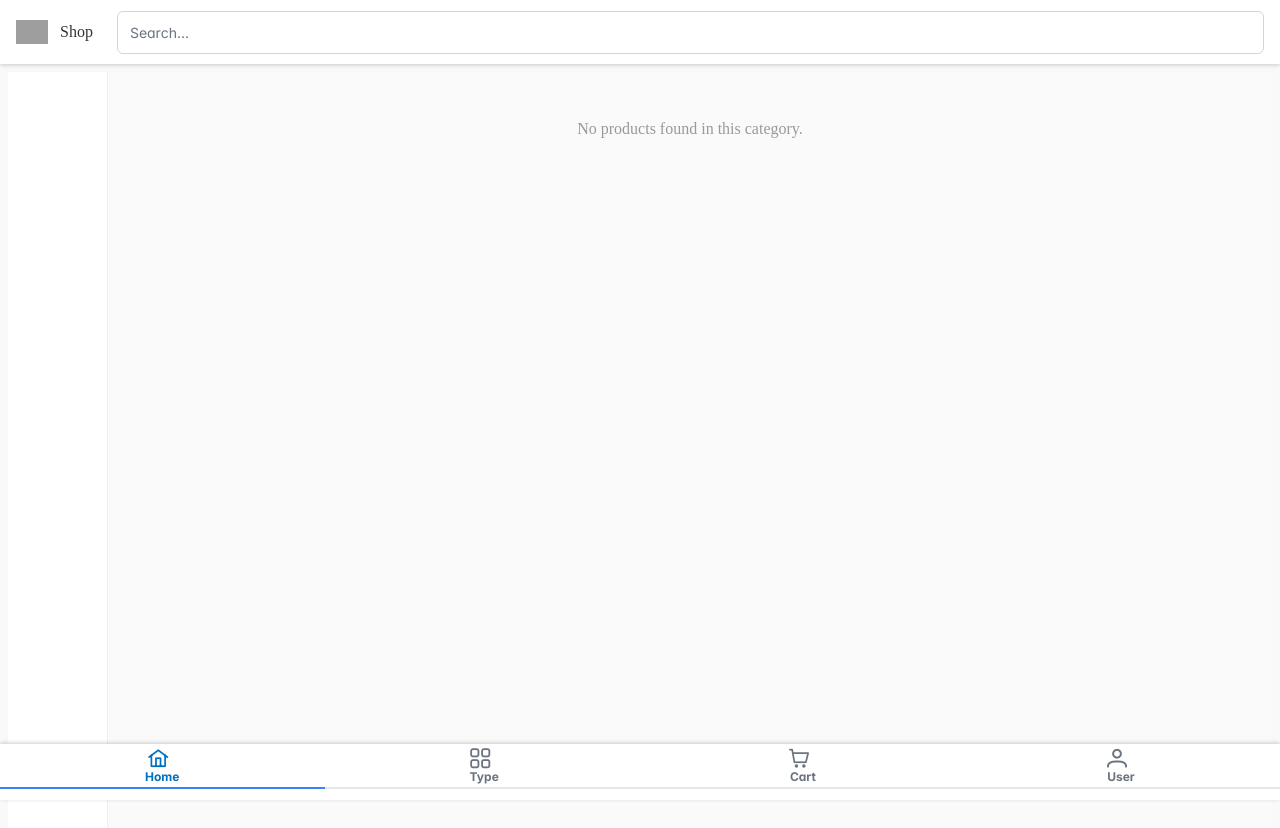
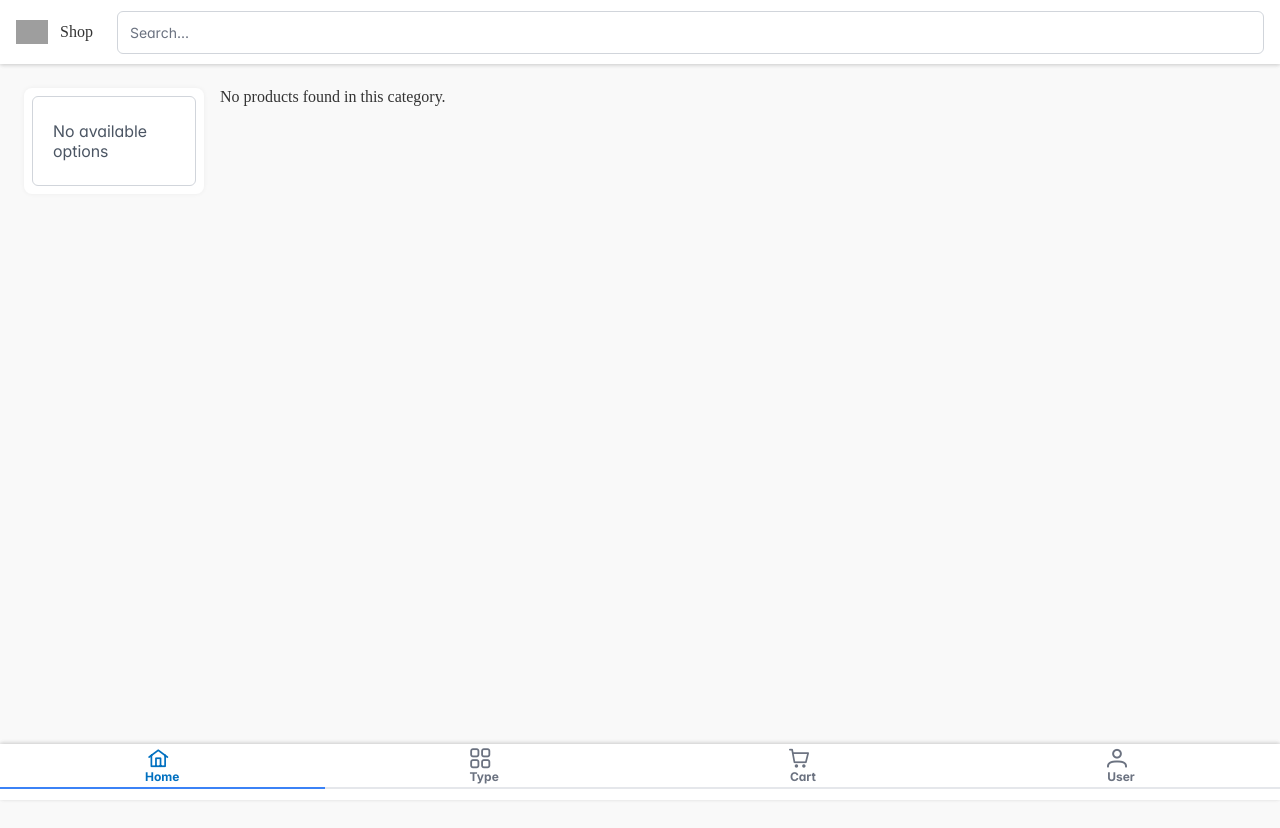
Before and after one commit to LaoeGaoci/E-commerce-sample, a Next.js app in the folder frontend/: page /type in a window 1280 px wide. Shown: the top 828 px of the page. Built offline with nearby package versions, Linux system fonts and the light colour scheme.

Commit message:
add (type): 添加分类页面

```diff
--- a/frontend/src/app/type/CategoryPage.scss
+++ b/frontend/src/app/type/CategoryPage.scss
@@ -7,34 +7,23 @@
   background: #f9f9f9;
 }
 
-// 页面主容器：左侧分类 + 右侧商品
 .category-container {
   display: flex;
-  flex: 1;
-  overflow: hidden;
+  padding: 1rem;
+  gap: 1rem;
 }
 
-// 左侧分类栏
-.category-list {
-  width: 100px;
-  background-color: #fff;
-  border-right: 1px solid #eee;
-  overflow-y: auto;
+.category-sidebar {
+  width: 180px;
+  min-width: 160px;
+  background: #fff;
+  padding: 0.5rem;
+  border-radius: 8px;
+  box-shadow: 0 0 5px rgba(0,0,0,0.05);
+}
 
-  .category-item {
-    padding: 0.75rem;
-    text-align: center;
-    font-size: 0.95rem;
-    border-bottom: 1px solid #eee;
-    cursor: pointer;
-    color: #333;
-
-    &.active {
-      color: #e60023;
-      background-color: #fbecec;
-      font-weight: bold;
-    }
-  }
+.category-products {
+  flex: 1;
 }
 
 // 右侧商品列表
--- a/frontend/src/app/type/page.tsx
+++ b/frontend/src/app/type/page.tsx
@@ -6,19 +6,24 @@ import Footer from '../components/Footer';
 import { loadFromStorage } from '../data/localStorageUtil';
 import { Product } from '../data/products';
 import Link from 'next/link';
+
+// PrimeReact 组件
+import { ListBox } from 'primereact/listbox';
+import { Card } from 'primereact/card';
 import './CategoryPage.scss';
 
-const EmptyPage: React.FC = () => {
-  const [categories, setCategories] = useState<string[]>([]);
-  const [activeCategory, setActiveCategory] = useState('');
+const CategoryPage: React.FC = () => {
+  const [categories, setCategories] = useState<{ label: string; value: string }[]>([]);
+  const [activeCategory, setActiveCategory] = useState<string>('');
   const [filteredProducts, setFilteredProducts] = useState<Product[]>([]);
 
   useEffect(() => {
     const products = loadFromStorage<Product[]>('products') || [];
-    const cats = Array.from(new Set(products.map((p) => p.category)));
-    setCategories(cats);
-    if (cats.length > 0) {
-      setActiveCategory(cats[0]);
+    const uniqueCategories = Array.from(new Set(products.map((p) => p.category)));
+    const catOptions = uniqueCategories.map((cat) => ({ label: cat, value: cat }));
+    setCategories(catOptions);
+    if (catOptions.length > 0) {
+      setActiveCategory(catOptions[0].value);
     }
   }, []);
 
@@ -32,36 +37,45 @@ const EmptyPage: React.FC = () => {
     <main className="category-page">
       <Header />
 
-      <section className="category-container">
+      <section className="category-container p-d-flex">
         {/* 左侧分类栏 */}
-        <aside className="category-list">
-          {categories.map((cat) => (
-            <div
-              key={cat}
-              className={`category-item ${cat === activeCategory ? 'active' : ''}`}
-              onClick={() => setActiveCategory(cat)}
-            >
-              {cat}
-            </div>
-          ))}
-        </aside>
+        <div className="category-sidebar">
+          <ListBox
+            value={activeCategory}
+            options={categories}
+            onChange={(e) => setActiveCategory(e.value)}
+            optionLabel="label"
+            className="p-listbox-sm"
+          />
+        </div>
 
         {/* 右侧商品列表 */}
-        <section className="product-results">
+        <div className="category-products">
           {filteredProducts.length > 0 ? (
-            filteredProducts.map((p) => (
-              <Link href={`/commodity/${p.id}`} key={p.id} className="product-card">
-                <div className="product-img">
-                  <img src={`http://localhost:65/${p.image}`} alt={p.name} />
+            <div className="p-grid">
+              {filteredProducts.map((p) => (
+                <div className="p-col-12 p-md-4 p-lg-3" key={p.id}>
+                  <Link href={`/commodity/${p.id}`} className="product-link">
+                    <Card
+                      title={p.name}
+                      subTitle={`$${p.price}`}
+                      className="p-mb-3"
+                      style={{ cursor: 'pointer' }}
+                    >
+                      <img
+                        src={`http://localhost:65/${p.image}`}
+                        alt={p.name}
+                        style={{ width: '100%', objectFit: 'cover', borderRadius: '8px' }}
+                      />
+                    </Card>
+                  </Link>
                 </div>
-                <div className="product-title">{p.name}</div>
-                <div className="product-price">${p.price}</div>
-              </Link>
-            ))
+              ))}
+            </div>
           ) : (
-            <div className="no-result">No products found in this category.</div>
+            <div className="p-m-3">No products found in this category.</div>
           )}
-        </section>
+        </div>
       </section>
 
       <Footer />
@@ -69,4 +83,4 @@ const EmptyPage: React.FC = () => {
   );
 };
 
-export default EmptyPage;
+export default CategoryPage;
```
